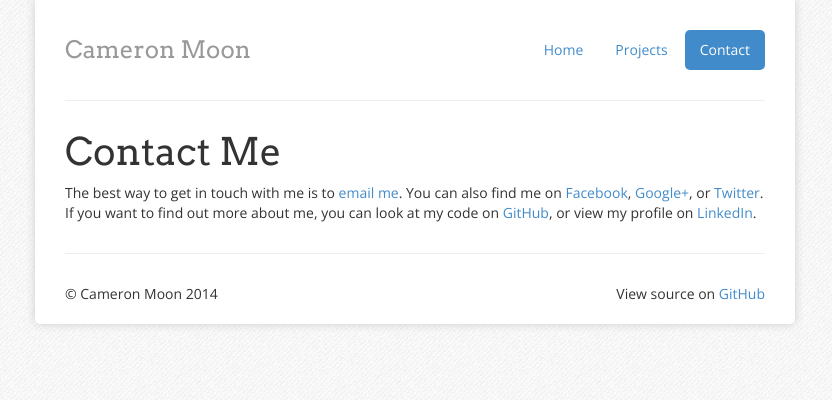
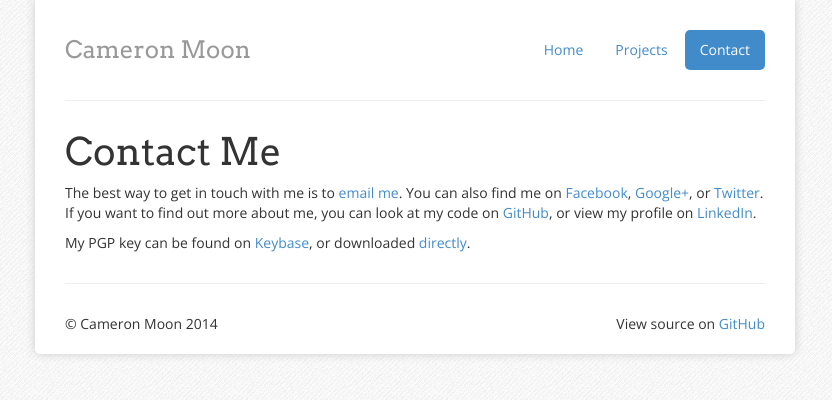
Before and after one commit to cmrn/cameronmoon.com, a Jekyll site: the page built from contact.html, in a window 1280 px wide. Shown: the top 400 px of the page, without its empty margins (225-1057 px from the left). Built offline with Jekyll 4.4.1, drawn with Linux system fonts in a browser that asks for light colours.

Commit message:
Add PGP key

```diff
--- a/contact.html
+++ b/contact.html
@@ -8,5 +8,7 @@ permalink: contact/
 <p>
 	The best way to get in touch with me is to <a href="mailto:cameron@moon.net.au">email me</a>. You can also find me on <a href="https://facebook.com/cameron.moon">Facebook</a>, <a href="https://plus.google.com/104968300566226890906">Google+</a>, or <a href="https://twitter.com/cmrn">Twitter</a>. If you want to find out more about me, you can look at my code on <a href="https://github.com/cmrn">GitHub</a>, or view my profile on <a href="http://linkedin.com/in/cameronmoon">LinkedIn</a>.
 </p>
-
+<p>
+    My PGP key can be found on <a href="https://keybase.io/cmrn">Keybase</a>, or downloaded <a href="/key.asc">directly</a>.
+</p>
 {% include foot.html %}
```
Also changed, not shown: 1 other file.
